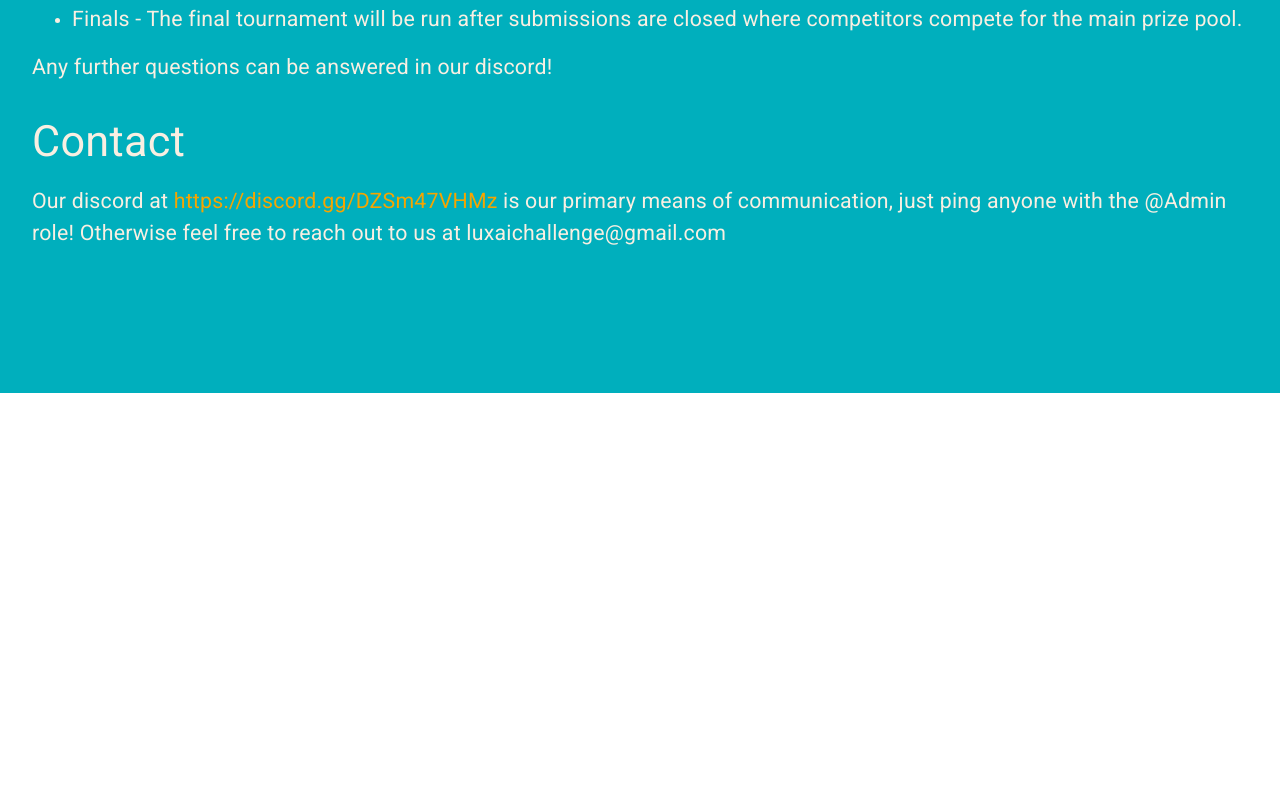
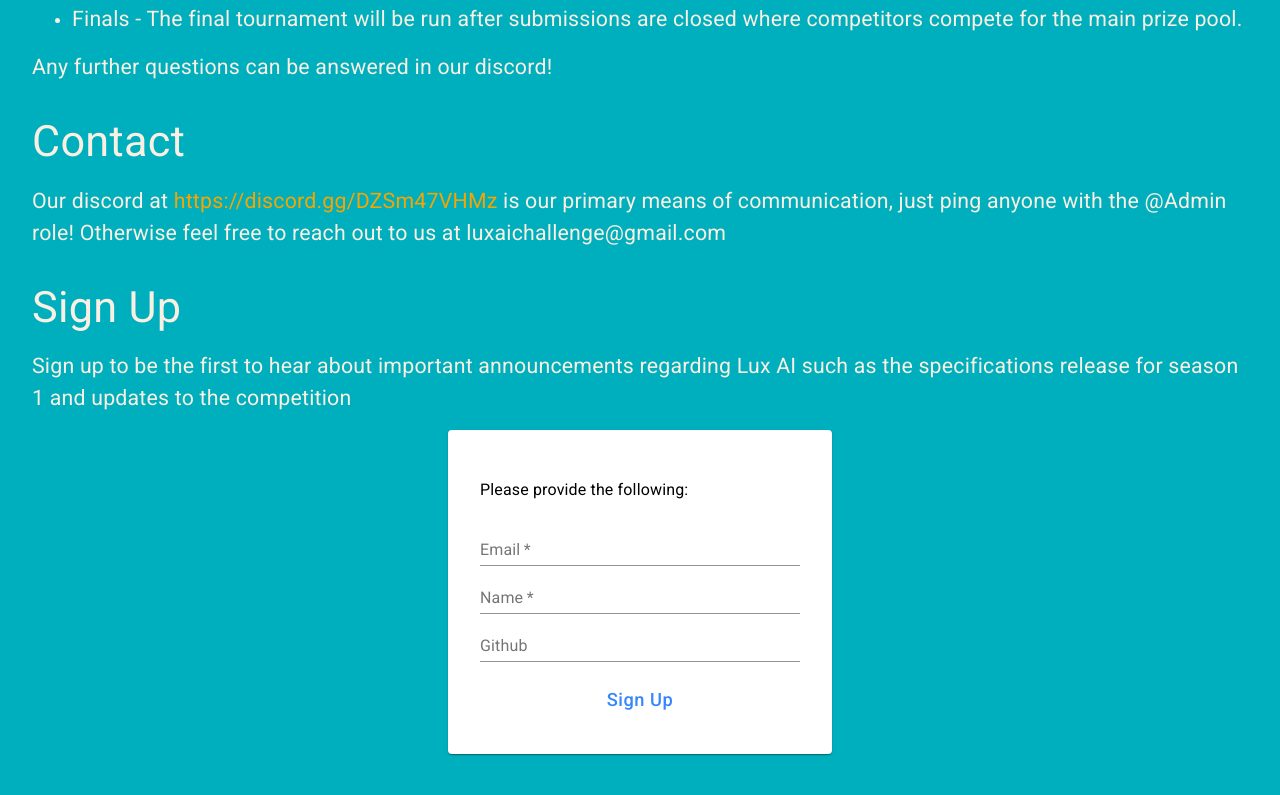
Before and after one commit to Lux-AI-Challenge/static-site, a React (Create React App) app: page / in a window 1280 px wide. Shown: the part 1831-2626 px from the top of the page. Before the commit the page ends 2224 px from the top, so only its background shows below. Built offline with nearby package versions, Linux system fonts and the light colour scheme.

Commit message:
signup form

```diff
--- a/src/components/SignupForm/index.tsx
+++ b/src/components/SignupForm/index.tsx
@@ -1,7 +1,114 @@
+import {
+  TextField,
+  Card,
+  createStyles,
+  makeStyles,
+  Theme,
+  Typography,
+  Button,
+  createMuiTheme,
+  responsiveFontSizes,
+  ThemeProvider,
+} from '@material-ui/core';
+import { FormEvent } from 'react';
+import { useTranslation } from 'react-i18next';
+// https://us-central1-lux-ai-test.cloudfunctions.net/mailchimp-signup?email=stonezt2019@gmail.com&firstName=stone2&lastName=tao&github=abcdef
+
+let theme = createMuiTheme({
+  palette: {
+    primary: {
+      main: '#3686FF',
+    },
+    secondary: {
+      main: '#C08000',
+    },
+    text: {
+      primary: '#000',
+    },
+  },
+  typography: {
+    button: {
+      fontSize: 18,
+      width: '16rem',
+
+      color: 'inherit',
+      textTransform: 'none',
+    },
+  },
+});
+theme = responsiveFontSizes(theme);
 const SignupForm = () => {
+  const useStyles = makeStyles((theme: Theme) => {
+    return createStyles({
+      cardWrapper: {
+        display: 'flex',
+        alignItems: 'center',
+        height: '100%',
+      },
+      card: {
+        width: '24rem',
+        color: 'black',
+        margin: 'auto',
+        padding: '2rem',
+      },
+      text: {
+        color: 'black',
+        width: '100%',
+      },
+      submit: {
+        marginTop: '1rem',
+        width: '100%',
+      },
+    });
+  });
+  const { t } = useTranslation(['SignupForm']);
+  const classes = useStyles();
+  const handleSubmit = (e: FormEvent) => {
+    e.preventDefault();
+    let f = new FormData(e.target as HTMLFormElement);
+    fetch(
+      'https://us-central1-lux-ai-test.cloudfunctions.net/mailchimp-signup',
+      {
+        method: 'POST',
+        headers: {
+          'Content-Type': 'application/json',
+        },
+        body: f,
+      }
+    );
+  };
   return (
-    <div>
-      <a href="http://eepurl.com/hoj5Gv">Sign Up</a>
+    <div className={classes.cardWrapper}>
+      <ThemeProvider theme={theme}>
+        <Card className={classes.card}>
+          <Typography>Please provide the following: </Typography>
+          <form onSubmit={handleSubmit}>
+            <TextField
+              className={classes.text}
+              label={t('email')}
+              color="primary"
+              name="email"
+              required
+            />
+            <TextField
+              className={classes.text}
+              color="primary"
+              name="name"
+              label={t('name')}
+              required
+            />
+            <TextField
+              className={classes.text}
+              name="github"
+              label={t('github')}
+              color="primary"
+            />
+            <Button className={classes.submit} type="submit" color="primary">
+              Sign Up
+            </Button>
+          </form>
+        </Card>
+      </ThemeProvider>
     </div>
   );
 };
--- a/src/locales/en.json
+++ b/src/locales/en.json
@@ -6,7 +6,7 @@
   "Home": {
     "Sign Up": "Sign Up",
     "Login": "Login",
-    "subtitle": "A novel approach to AI Programming Challenges",
+    "subtitle": "A novel approach to AI Programming Challenges. Season 1 starting June 14, 2021",
     "title":"Welcome To Lux.",
     "sec1": {
       "title": "What is the Lux AI Challenge?",
@@ -37,6 +37,15 @@
       "body1-1": "Our discord at",
       "body1-2": "is our primary means of communication, just ping anyone with the @Admin role! Otherwise feel free to reach out to us at luxaichallenge@gmail.com",
       "body2": ""
+    },
+    "signup": {
+      "title": "Sign Up",
+      "body1": "Sign up to be the first to hear about important announcements regarding Lux AI such as the specifications release for season 1 and updates to the competition"
     }
+  },
+  "SignupForm": {
+    "email": "Email",
+    "name": "Name",
+    "github": "Github"
   }
 }
--- a/src/locales/zh.json
+++ b/src/locales/zh.json
@@ -6,7 +6,7 @@
   "Home": {
     "Sign Up": "注册",
     "Login": "登陆",
-    "subtitle": "A novel approach to AI Programming Challenges",
+    "subtitle": "A novel approach to AI Programming Challenges. Season 1 starting June 14, 2021",
     "title":"Welcome To Lux.",
     "sec1": {
       "title": "What is the Lux AI Challenge?",
@@ -14,6 +14,15 @@
       "body2": "Teams are given the Lux design specification. Starting off with a very basic player, teams will improve and upload new submissions to the scrimmage server where they will face off against other teams and receive sweet, sweet rating internet points. Details of the game will be released on the first day of the competition Jun 14, 2021.",
       "body3": "Generally, the competition involves a multi-variable optimization and resource gathering and allocation problem. Successful submissions will not only involve solving this optimization, but also responding to the opposite team. (Think simplified starcraft)",
       "body4": "Each team starts with a very basic bot programmed to make random moves. You and your team will make improvements to combat, navigation, resource gathering and more to incrementally increase the power of your bot. See: halite, terminal, battlecode and ai programming challenge."
+    },
+    "signup": {
+      "title": "Sign Up",
+      "body1": "Sign up to be the first to hear about important announcements regarding Lux AI such as the specifications release for season 1 and updates to the competition"
     }
+  },
+  "SignupForm": {
+    "email": "邮件",
+    "name": "名字",
+    "github": "Github"
   }
 }
--- a/src/pages/Home/index.css
+++ b/src/pages/Home/index.css
@@ -42,7 +42,7 @@
   left: calc(15% - 12rem);
   width: 48rem;
   text-align: center;
-  padding: 2rem;
+  padding: 4rem;
 }
 
 .HomePage .splash .splash-text h3 {
--- a/src/pages/Home/index.tsx
+++ b/src/pages/Home/index.tsx
@@ -1,4 +1,5 @@
 import DefaultLayout from '../layouts/default';
+import SignupForm from '../../components/SignupForm';
 import Planet from './planet.svg';
 import Planet2 from './planet2.svg';
 // import FacebookSVG from './facebook.svg';
@@ -6,6 +7,7 @@
 import DiscordSVG from './discord.svg';
 import GithubSVG from './github.svg';
 import './index.css';
+import { HashLink } from 'react-router-hash-link';
 import {
   Button,
   createMuiTheme,
@@ -93,6 +95,7 @@
             <ThemeProvider theme={theme}>
               <div className={classes.buttonGroup}>
                 <div>
+                  <HashLink to="#signup">
                     <Button
                       variant="contained"
                       color="primary"
@@ -100,15 +103,16 @@
                     >
                       {t('Sign Up')}
                     </Button>
+                  </HashLink>
                 </div>
                 <div>
-                  <Button
+                  {/* <Button
                     variant="contained"
                     color="secondary"
                     className={classes.loginBtn}
                   >
                     {t('Login')}
-                  </Button>
+                  </Button> */}
                 </div>
               </div>
             </ThemeProvider>
@@ -118,7 +122,7 @@
                 { svg: GithubSVG, link: 'https://github.com/Lux-AI-Challenge' },
               ].map(({ svg, link }) => {
                 return (
-                  <a href={link} target="blank">
+                  <a href={link} target="blank" key={link}>
                     <Button>
                       <img src={svg} alt="social-logo" />
                     </Button>
@@ -189,7 +193,7 @@
             <ul className="tourney-list">
               {[2, 3, 4].map((i) => {
                 return (
-                  <li>
+                  <li key={i}>
                     <Typography variant="body1">
                       {t('details.tschedule.' + i)}
                     </Typography>
@@ -214,6 +218,11 @@
             </Typography>
             <Typography variant="body1">{t('contact.body2')}</Typography>
           </section>
+          <section id="signup">
+            <Typography variant="h4">{t('signup.title')}</Typography>
+            <Typography variant="body1">{t('signup.body1')}</Typography>
+            <SignupForm />
+          </section>
         </main>
       </div>
     </DefaultLayout>
--- a/src/pages/layouts/default.tsx
+++ b/src/pages/layouts/default.tsx
@@ -6,22 +6,19 @@
 import Header from 'components/Header';
 import './default.css';
 type LayoutProps = {
-  children: JSX.Element;
+  children: JSX.Element | JSX.Element[];
 };
 
 let outerTheme = createMuiTheme({
   palette: {
     primary: {
       main: '#00AFBD',
-      contrastText: '#000',
     },
     secondary: {
       main: '#F5A500',
-      contrastText: '#000',
     },
     text: {
       primary: '#F9EFE2',
-      secondary: '#000',
     },
   },
   typography: {
```
Lines whose indentation alone changed are shown as unchanged.
